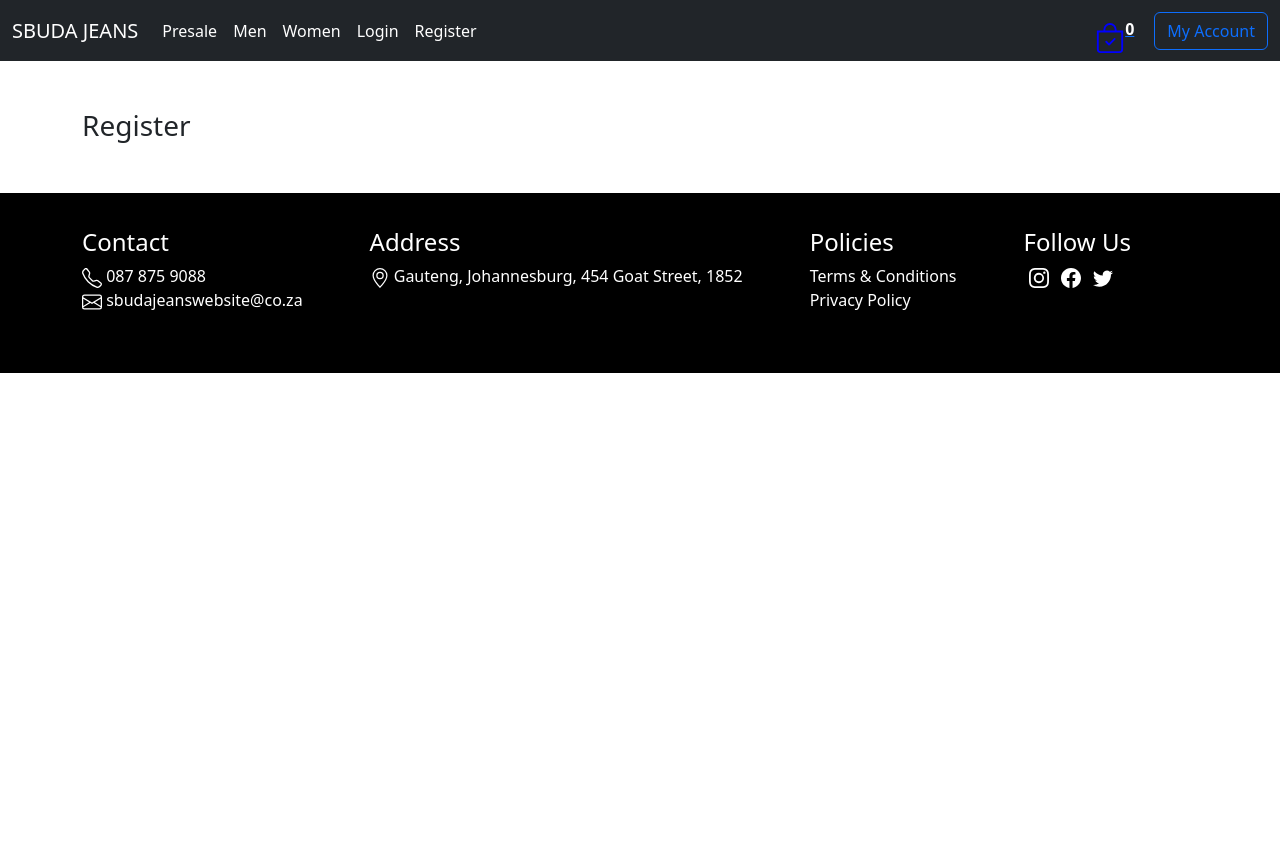
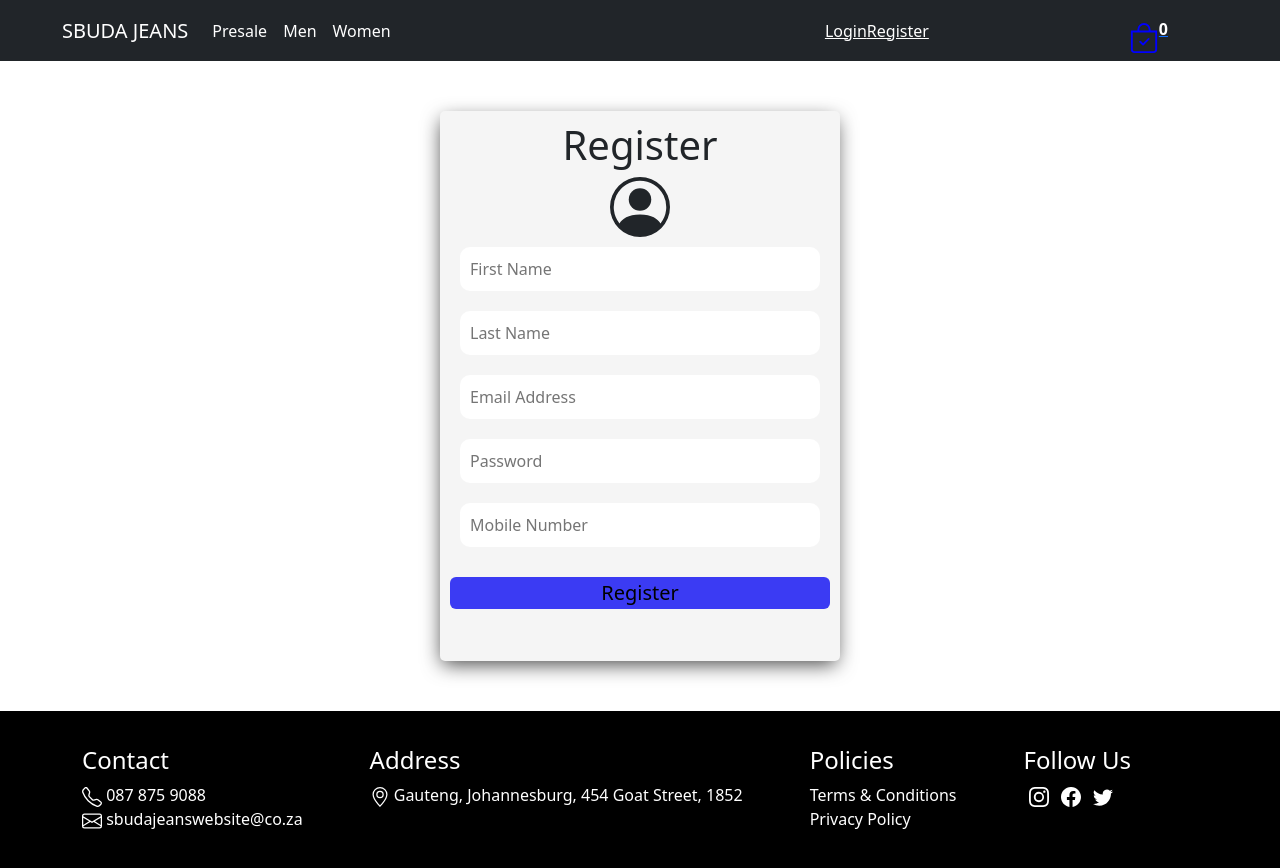
Before and after one commit to hitprofit70/clothes-ecommernce-react, a React (Create React App) app: page /register in a window 1280 px wide. Shown: the top 868 px of the page. Before the commit the page ends 800 px from the top, so only its background shows below. Built offline with nearby package versions, Linux system fonts and the light colour scheme.

Commit message:
my account file removed

```diff
--- a/src/components/Navbar.jsx
+++ b/src/components/Navbar.jsx
@@ -8,9 +8,6 @@ const Navbar = () => {
         <div className="container-fluid">
           <Link to="/" className="navbar-brand text-white" href="#">SBUDA JEANS</Link>
           <button className="navbar-toggler">
-            <span className="navbar-toggler-icon"></span>
-            <span className="navbar-toggler-icon"></span>
-            <span className="navbar-toggler-icon"></span>
           </button>
           <div className="collapse navbar-collapse" id="navbarSupportedContent">
             <ul className="navbar-nav me-auto mb-2 mb-lg-0">
@@ -23,13 +20,11 @@ const Navbar = () => {
               <li className="nav-item">
                 <Link to="/women" className="nav-link text-white active" aria-current="page" href="#">Women</Link>
               </li>
-              <li className="nav-item">
-                <Link to="/login" className="nav-link text-white active" aria-current="page" href="#">Login</Link>
-              </li>
-              <li className="nav-item">
-                <Link to="/register" className="nav-link text-white active" aria-current="page" href="#">Register</Link>
-              </li>
             </ul>
+            <form className="d-flex" role="search">
+                <Link to="/login" className="login text-white">Login</Link>
+                <Link to="/register" className="register text-white">Register</Link>
+            </form>
             <Link to='/cartbag' className='checkout'>
               <svg xmlns="http://www.w3.org/2000/svg" width="30" height="30" fill="blue" className="bi bi-bag-check" viewBox="0 0 16 16">
                 <path  fillRule="evenodd" d="M10.854 8.146a.5.5 0 0 1 0 .708l-3 3a.5.5 0 0 1-.708 0l-1.5-1.5a.5.5 0 0 1 .708-.708L7.5 10.793l2.646-2.647a.5.5 0 0 1 .708 0z" />
@@ -37,9 +32,6 @@ const Navbar = () => {
               </svg>
               <span className='cartCount' style={{ color: "white" }}>0</span>
             </Link>
-            <form className="d-flex" role="search">
-              <Link to="/myaccount" className="btn btn-outline-primary" type="submit">My Account</Link>
-            </form>
           </div>
         </div>
       </nav>
--- a/src/index.css
+++ b/src/index.css
@@ -1,10 +1,25 @@
+.navbar-brand {
+  margin-left: 50px;
+}
+
+/* .access-account {
+  margin-left: 300px;
+} */
+
 .checkout svg {
   margin-top: 15px;
+  margin-left: 50px;
+}
+
+.d-flex {
+  margin-right: 150px;
 }
 
 .cartCount {
-   margin-right: 20px;
+  margin-right: 100px;
   font-weight: bold;
+
+  text-decoration: none;
 }
 
 /* video src */
@@ -16,7 +31,7 @@
   width: 100%;
 }
 
-  /* products */
+/* products made by card*/
 .products-card {
   display: grid;
   grid-template-columns: auto auto auto auto;
@@ -105,6 +120,9 @@
   margin-top: 50px;
   border-radius: 5px;
   padding: 10px;
+  -webkit-box-shadow: -1px 6px 20px -3px rgba(0, 0, 0, 0.75);
+  -moz-box-shadow: -1px 6px 20px -3px rgba(0, 0, 0, 0.75);
+  box-shadow: -1px 6px 20px -3px rgba(0, 0, 0, 0.75);
 }
 
 .login-form h1 {
@@ -151,6 +169,65 @@
   color: black;
 }
 
+/* register form */
+.register-form {
+  background: whitesmoke;
+  width: 400px;
+  height: 550px;
+  gap: 3rem;
+  margin-left: auto;
+  margin-right: auto;
+  margin-top: 50px;
+  border-radius: 5px;
+  padding: 10px;
+  -webkit-box-shadow: -1px 6px 20px -3px rgba(0, 0, 0, 0.75);
+  -moz-box-shadow: -1px 6px 20px -3px rgba(0, 0, 0, 0.75);
+  box-shadow: -1px 6px 20px -3px rgba(0, 0, 0, 0.75);
+}
+
+.register-form h1 {
+  text-align: center;
+}
+
+.register-form span {
+  display: flex;
+  align-items: center;
+  justify-content: center;
+}
+
+.register-form input {
+  padding: 10px;
+  margin: 10px;
+  border-radius: 10px;
+  border: none;
+  width: 360px;
+}
+
+.register-form .register-btn {
+  background-color: rgb(59, 59, 243);
+  border-radius: 6px;
+  margin-top: 20px;
+  border: none;
+  font-weight: 500px;
+  font-size: 20px;
+  width: 100%;
+}
+
+.register-form .loginBtn:hover {
+  background: white;
+  transition: 1s;
+}
+
+.register-form a {
+  display: flex;
+  justify-content: center;
+  align-items: center;
+  font-weight: bold;
+  font-size: 15px;
+  color: black;
+}
+
+/* end register form */
 
 /* Productpage */
 .row {
@@ -180,7 +257,6 @@
   justify-content: center;
   align-items: center;
 }
-
 
 /* cartbag made by card */
 .cart-card {
--- a/src/index.js
+++ b/src/index.js
@@ -6,7 +6,6 @@ import Home from './pages/Home';
 import Presale from './pages/Presale';
 import Men from './pages/Men';
 import Women from './pages/Women';
-import Myaccount from './pages/Myaccount';
 import Login from './pages/Login';
 import Register from './pages/Register';
 import Productview from './pages/Productview';
@@ -31,10 +30,6 @@ const router = createBrowserRouter([
       {
         path: "/women",
         element: <Women />,
-      },
-      {
-        path: "/myaccount",
-        element: <Myaccount />,
       },
       {
         path: "/login",
--- a/src/pages/Login.jsx
+++ b/src/pages/Login.jsx
@@ -1,17 +1,47 @@
-import React from 'react'
-import Footer from '../components/Footer'
-import Navbar from '../components/Navbar'
+import React from "react";
+import Footer from "../components/Footer";
+import Navbar from "../components/Navbar";
+import {Link} from "react-router-dom";
 
 const Login = () => {
   return (
     <div>
-        <Navbar/>
-        <div className='container mt-5'>
-           <h3>Login</h3>
-        </div>
-        <Footer/>
+      <Navbar />
+      <div className="container mt-5">
+        <form className="login-form">
+          <h1>Login</h1>
+          <span>
+            <svg
+              xmlns=""
+              width="60"
+              height="60"
+              fill="currentColor"
+              className="bi bi-person-circle"
+              viewBox="0 0 16 16"
+            >
+              <path d="M11 6a3 3 0 1 1-6 0 3 3 0 0 1 6 0z" />
+              <path
+                fill-rule="evenodd"
+                d="M0 8a8 8 0 1 1 16 0A8 8 0 0 1 0 8zm8-7a7 7 0 0 0-5.468 11.37C3.242 11.226 4.805 10 8 10s4.757 1.225 5.468 2.37A7 7 0 0 0 8 1z"
+              />
+            </svg>
+          </span>
+          <input type="text" id="usernames" placeholder="Username or email" />
+
+          <input type="text" id="passwords" placeholder="Password" />
+
+          <button className="loginBtn">Login In</button>
+
+          <span className="forget-password">Forget password?</span>
+
+          <Link to='/register' className="create-account">
+            Don't have an account? Create account
+          </Link>
+        </form>
+      </div>
+      <Footer />
     </div>
-  )
-}
+  );
+};
 
-export default Login
+export default Login;
--- a/src/pages/Myaccount.jsx
+++ /dev/null
@@ -1,44 +0,0 @@
-import React from "react";
-import Navbar from "../components/Navbar";
-import Footer from "../components/Footer";
-
-const Myaccount = () => {
-  return (
-    <div>
-      <Navbar />
-      <div className="container mt-5">
-        <form className="login-form">
-          <h1>Login</h1>
-          <span>
-            <svg
-              xmlns=""
-              width="60"
-              height="60"
-              fill="currentColor"
-              className="bi bi-person-circle"
-              viewBox="0 0 16 16"
-            >
-              <path d="M11 6a3 3 0 1 1-6 0 3 3 0 0 1 6 0z" />
-              <path
-                fill-rule="evenodd"
-                d="M0 8a8 8 0 1 1 16 0A8 8 0 0 1 0 8zm8-7a7 7 0 0 0-5.468 11.37C3.242 11.226 4.805 10 8 10s4.757 1.225 5.468 2.37A7 7 0 0 0 8 1z"
-              />
-            </svg>
-          </span>
-          <input type="text" id="usernames" placeholder="Username or email" />
-
-          <input type="text" id="passwords" placeholder="Password" />
-
-          <button className="loginBtn">Login In</button>
-
-          <a href="#">Forget password?</a>
-
-          <a href="#">Don't have an account? Create account</a>
-        </form>
-      </div>
-      <Footer />
-    </div>
-  );
-};
-
-export default Myaccount;
--- a/src/pages/Register.jsx
+++ b/src/pages/Register.jsx
@@ -7,7 +7,31 @@ const Register = () => {
     <div>
         <Navbar/>
         <div className='container mt-5'>
-           <h3>Register</h3>
+        <form className="register-form">
+          <h1>Register</h1>
+          <span>
+            <svg
+              xmlns=""
+              width="60"
+              height="60"
+              fill="currentColor"
+              className="bi bi-person-circle"
+              viewBox="0 0 16 16"
+            >
+              <path d="M11 6a3 3 0 1 1-6 0 3 3 0 0 1 6 0z" />
+              <path
+                fill-rule="evenodd"
+                d="M0 8a8 8 0 1 1 16 0A8 8 0 0 1 0 8zm8-7a7 7 0 0 0-5.468 11.37C3.242 11.226 4.805 10 8 10s4.757 1.225 5.468 2.37A7 7 0 0 0 8 1z"
+              />
+            </svg>
+          </span>
+          <input type="text" id="usernames" placeholder="First Name" />
+          <input type="text" id="usernames" placeholder="Last Name" />
+          <input type="text" id="usernames" placeholder="Email Address" />
+          <input type="text" id="passwords" placeholder="Password" />
+          <input type="text" id="usernames" placeholder="Mobile Number" />
+          <button className="register-btn">Register</button>
+        </form>
         </div>
         <Footer/>
     </div>
```
Lines whose indentation alone changed are shown as unchanged.
